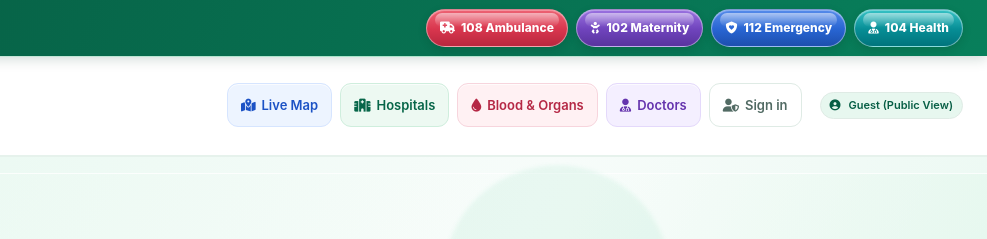
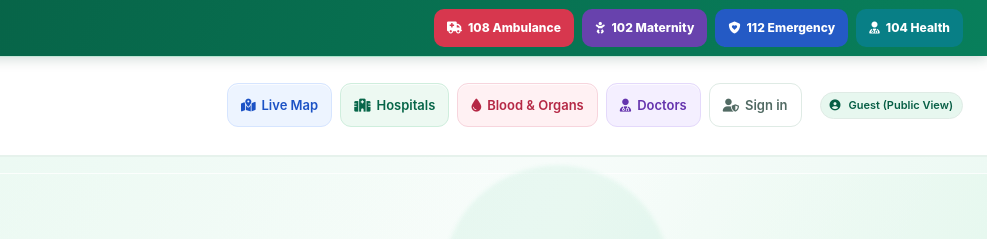
Before and after one commit to dynamicop-art/pulsepoint, a plain HTML site: page index.html in a window 1280 px wide. Shown: the top 239 px of the page, 293-1280 px from the left. Drawn offline with Linux system fonts and the light colour scheme.

Commit message:
Add files via upload

```diff
--- a/index.html
+++ b/index.html
@@ -5,7 +5,7 @@
   <meta name="viewport" content="width=device-width, initial-scale=1.0">
   <title>PulsePoint+ | Instant Hospital, Bed, Blood & Organ Locator</title>
   <meta name="theme-color" content="#16804a">
-  <link rel="stylesheet" href="style.css?v=jelly-5">
+  <link rel="stylesheet" href="style.css?v=solid-6">
   <link rel="stylesheet" href="https://cdnjs.cloudflare.com/ajax/libs/font-awesome/6.5.1/css/all.min.css">
 </head>
 <body>
--- a/style.css
+++ b/style.css
@@ -1217,3 +1217,25 @@ body { background:linear-gradient(180deg,#f2fbf7 0 390px,#ffffff 820px,#f8fcfa);
 .section-title h2 { color:#103c30; }
 .hospital-card,.card,.doctor-card,.inspector-card { border-color:#deebe3; }
 @media(max-width:600px) { .hero { margin:0 -13px; padding-left:16px; padding-right:16px; } }
+
+/* Solid emergency contact buttons: no glass, blur, jelly shine or gradient. */
+.sos-hotlines .hotline-btn,
+.sos-hotlines .hotline-btn:hover,
+.sos-hotlines .hotline-btn:active {
+  color:#fff;
+  border:0;
+  border-radius:10px;
+  background:#126f50;
+  box-shadow:none;
+  backdrop-filter:none;
+  -webkit-backdrop-filter:none;
+  filter:none;
+  transform:none;
+}
+.sos-hotlines .hotline-btn[href="tel:108"] { background:#d7374e; }
+.sos-hotlines .hotline-btn[href="tel:102"] { background:#6842ad; }
+.sos-hotlines .hotline-btn[href="tel:112"] { background:#245ac5; }
+.sos-hotlines .hotline-btn[href="tel:104"] { background:#087f86; }
+.sos-hotlines .hotline-btn::before { display:none; }
+.sos-hotlines .hotline-btn:hover { filter:brightness(.94); }
+.sos-hotlines .hotline-btn:active { filter:brightness(.86); }
```
